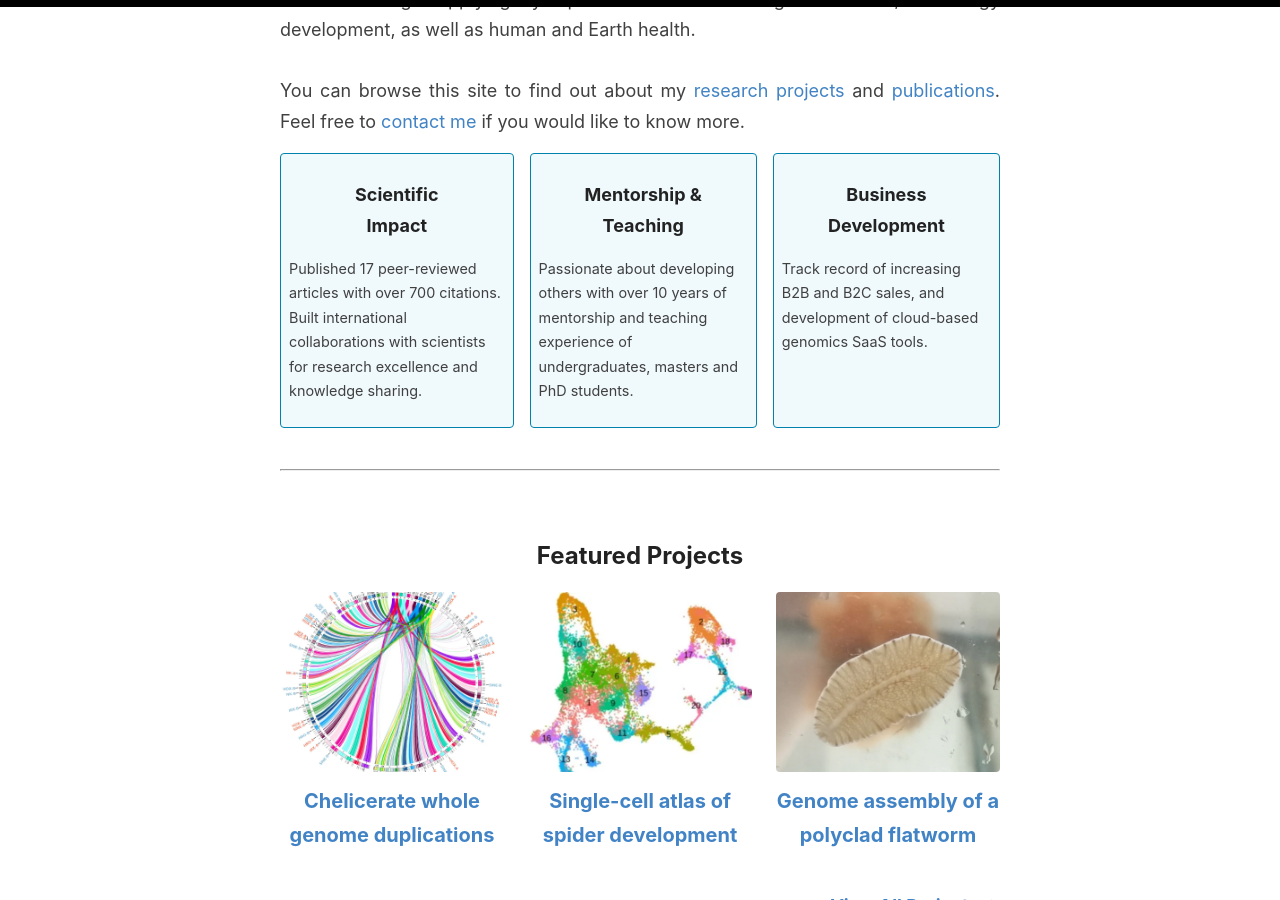
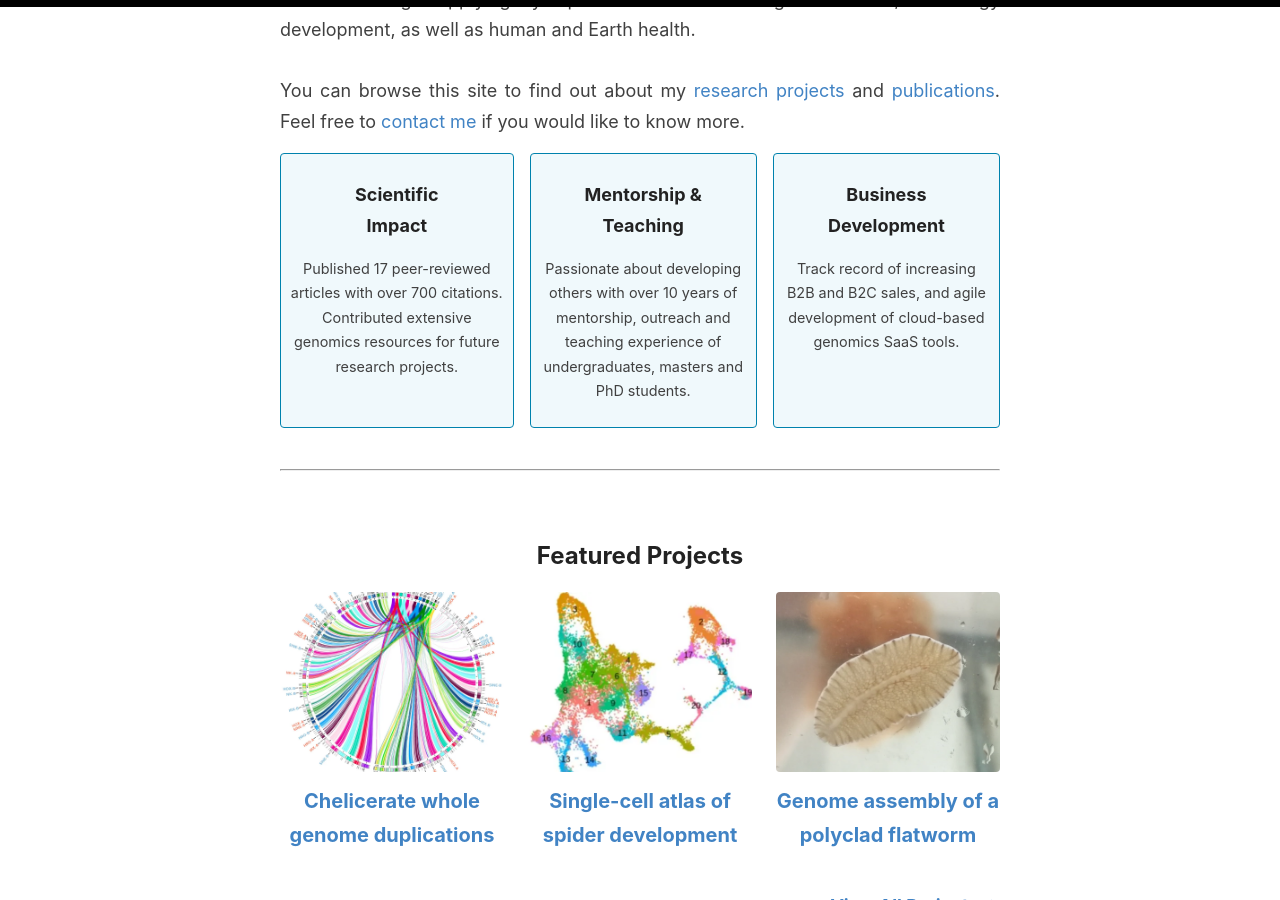
Before and after one commit to djleite/djleite.github.io, a Jekyll site: the page built from index.html, in a window 1280 px wide and 900 px high, scrolled down 587 px. Built offline with Jekyll 4.4.1, drawn with Linux system fonts in a browser that asks for light colours; the list of posts is cut into pages by our own code.

Commit message:
update achievement panels

```diff
--- a/index.html
+++ b/index.html
@@ -29,15 +29,15 @@ title: Home
     <div style="display: flex; flex-wrap: wrap; justify-content: space-between; gap: 1rem; margin-top: 1rem;">
       <div style="flex: 0.5 0.5 calc(33.333% - 0.5rem); text-align: center; border: 1px solid #0082ad; background-color: #f0f9fc; padding: 0.5rem; border-radius: 4px;">
         <h4 style="margin-bottom: 0rem; text-align: center;">Scientific<br>Impact</h3>
-        <p style="text-align: left; font-size: 0.9rem;">Published 17 peer-reviewed articles with over 700 citations. Built international collaborations with scientists for research excellence and knowledge sharing.</p>
+        <p style="text-align: center; font-size: 0.9rem;">Published 17 peer-reviewed articles with over 700 citations. Contributed extensive genomics resources for future research projects.</p>
       </div>
       <div style="flex: 1 1 calc(33.333% - 1rem); text-align: center; border: 1px solid #0082ad; background-color: #f0f9fc; padding: 0.5rem; border-radius: 4px;">
         <h4 style="margin-bottom: 0rem; text-align: center;">Mentorship &<br>Teaching</h3>
-        <p style="text-align: left; font-size: 0.9rem;">Passionate about developing others with over 10 years of mentorship and teaching experience of undergraduates, masters and PhD students.</p>
+        <p style="text-align: center; font-size: 0.9rem;">Passionate about developing others with over 10 years of mentorship, outreach and teaching experience of undergraduates, masters and PhD students.</p>
       </div>
       <div style="flex: 1 1 calc(33.333% - 1rem); text-align: center; border: 1px solid #0082ad; background-color: #f0f9fc; padding: 0.5rem; border-radius: 4px;">
         <h4 style="margin-bottom: 0rem; text-align: center;">Business<br>Development</h3>
-        <p style="text-align: left;  font-size: 0.9rem;">Track record of increasing B2B and B2C sales, and development of cloud-based genomics SaaS tools.</p>
+        <p style="text-align: center;  font-size: 0.9rem;">Track record of increasing B2B and B2C sales, and agile development of cloud-based genomics SaaS tools.</p>
       </div>
     </div>
 
```
